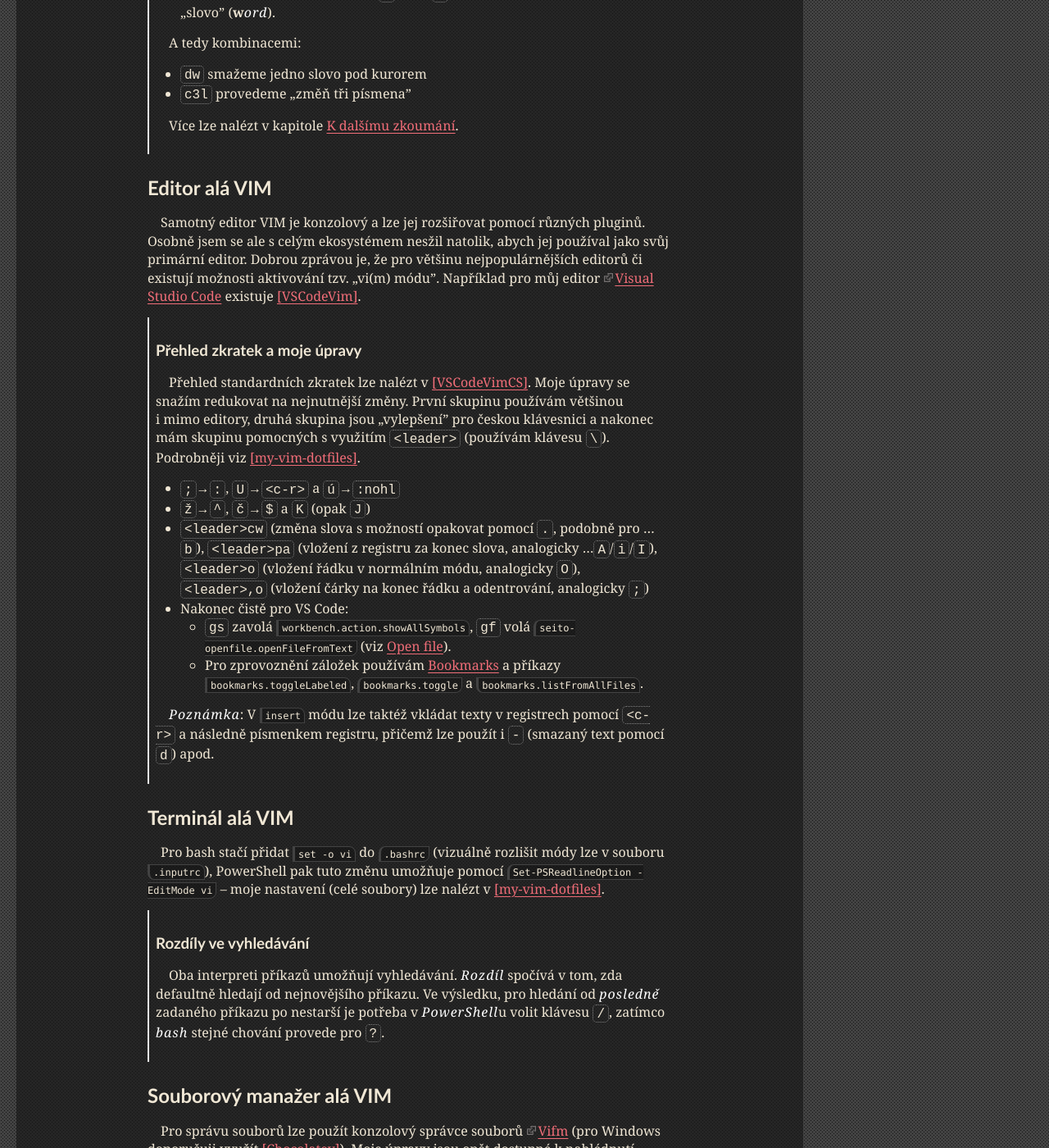
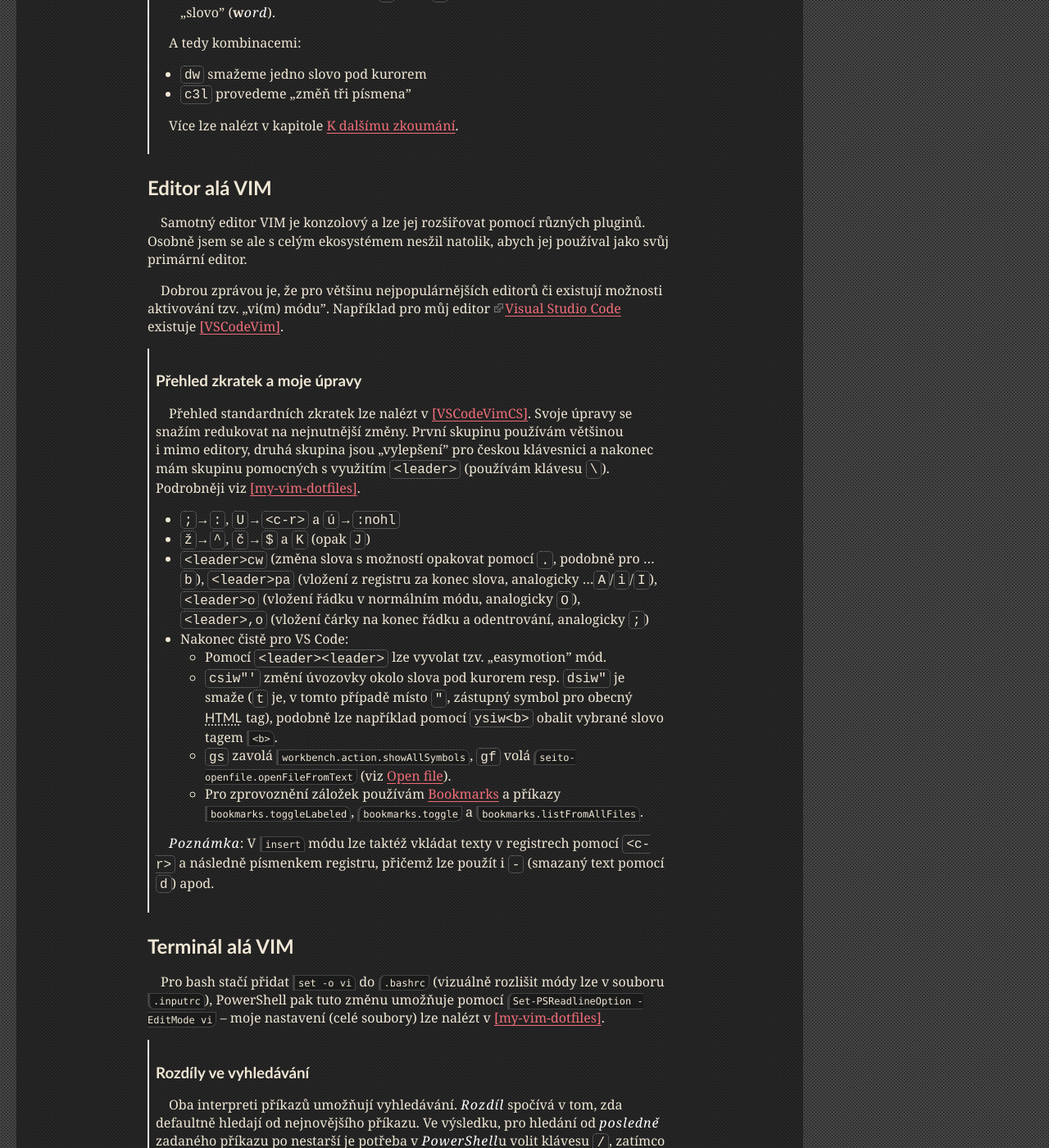
Before and after one commit to jaandrle/jaandrle.github.io, a Jekyll site: the page built from _posts/2020/2020-11-20-vim-vsude-2020.md, in a window 1280 px wide and 1400 px high, scrolled down 901 px. Shown: the whole window at 82% size. Built offline with Jekyll 4.4.1, drawn with Linux system fonts in a browser that asks for light colours; emoji names are drawn with the system emoji font; some of the changed text lies outside the part shown.

Commit message:
dopisování

```diff
--- a/_data/reference/vim_vsude_2020.yml
+++ b/_data/reference/vim_vsude_2020.yml
@@ -29,3 +29,7 @@ tridactyl:
   caption: "Rozšíření „tridactyl” pro Firefox"
   href: "https://github.com/tridactyl/tridactyl"
   caption: "Přidává Vimu podobnou navigaci a klávesové zkratky, také tzv. „easymotion” resp. „vimperator” navigaci."
+arabesque:
+  caption: "Články o VIM tipech na blogu Arabesque (EN)"
+  href: "https://sanctum.geek.nz/arabesque/category/vim/"
+  description: "Například [Special characters in Vim](https://sanctum.geek.nz/arabesque/special-characters-in-vim/)."
--- a/_posts/2020/2020-11-20-vim-vsude-2020.md
+++ b/_posts/2020/2020-11-20-vim-vsude-2020.md
@@ -48,17 +48,21 @@ Každopádně, po ukončení vývoje ze strany vývojářů Ubuntu, jsem si až
 " %}
 
 ## Editor alá VIM
-Samotný editor VIM je konzolový a lze jej rozšiřovat pomocí různých pluginů. Osobně jsem se ale s celým ekosystémem nesžil natolik, abych jej používal jako svůj primární editor. Dobrou zprávou je, že pro většinu nejpopulárnějších editorů či {{ site.data.abbr.IDE }} existují možnosti aktivování tzv. „vi(m) módu”. Například pro můj editor [Visual Studio Code](https://cs.wikipedia.org/wiki/Visual_Studio_Code "Článek na Wikipedii") existuje {% include reference.html target="VSCodeVim" %}.
+Samotný editor VIM je konzolový a lze jej rozšiřovat pomocí různých pluginů. Osobně jsem se ale s celým ekosystémem nesžil natolik, abych jej používal jako svůj primární editor.
+
+Dobrou zprávou je, že pro většinu nejpopulárnějších editorů či {{ site.data.abbr.IDE }} existují možnosti aktivování tzv. „vi(m) módu”. Například pro můj editor [Visual Studio Code](https://cs.wikipedia.org/wiki/Visual_Studio_Code "Článek na Wikipedii") existuje {% include reference.html target="VSCodeVim" %}.
 
 {% capture tmp_textBox %}
 
 > ### Přehled zkratek a moje úpravy
-> Přehled standardních zkratek lze nalézt v {% include reference.html target="VSCodeVimCS" %}. Moje úpravy se snažím redukovat na nejnutnější změny.
+> Přehled standardních zkratek lze nalézt v {% include reference.html target="VSCodeVimCS" %}. Svoje úpravy se snažím redukovat na nejnutnější změny.
 > První skupinu používám většinou i mimo editory, druhá skupina jsou „vylepšení” pro českou klávesnici a nakonec mám skupinu pomocných s využitím <kbd>&lt;leader&gt;</kbd> (používám klávesu <kbd>&#92;</kbd>). Podrobněji viz {% include reference.html target="my-vim-dotfiles" %}.
 > - <kbd>;</kbd>→<kbd>:</kbd>, <kbd>U</kbd>→<kbd>&lt;c-r&gt;</kbd> a <kbd>ú</kbd>→<kbd>:nohl</kbd>
 > - <kbd>ž</kbd>→<kbd>^</kbd>, <kbd>č</kbd>→<kbd>$</kbd> a <kbd>K</kbd> (opak <kbd>J</kbd>)
 > - <kbd>&lt;leader&gt;cw</kbd> (změna slova s možností opakovat pomocí <kbd>.</kbd>, podobně pro …<kbd>b</kbd>), <kbd>&lt;leader&gt;pa</kbd> (vložení z registru za konec slova, analogicky …<kbd>A</kbd>/<kbd>i</kbd>/<kbd>I</kbd>), <kbd>&lt;leader&gt;o</kbd> (vložení řádku v normálním módu, analogicky <kbd>O</kbd>), <kbd>&lt;leader&gt;,o</kbd> (vložení čárky na konec řádku a odentrování, analogicky <kbd>;</kbd>)
 > - Nakonec čistě pro VS Code:
+>    - Pomocí <kbd>&lt;leader&gt;&lt;leader&gt;</kbd> lze vyvolat tzv. „easymotion” mód.
+>    - <kbd>csiw"'</kbd> změní úvozovky okolo slova pod kurorem resp. <kbd>dsiw"</kbd> je smaže (<kbd>t</kbd> je, v tomto případě místo <kbd>"</kbd>, zástupný symbol pro obecný {{ site.data.abbr.HTML }} tag), podobně lze například pomocí <kbd>ysiw&lt;b&gt;</kbd> obalit vybrané slovo tagem `<b>`.
 >    - <kbd>gs</kbd> zavolá `workbench.action.showAllSymbols`, <kbd>gf</kbd> volá `seito-openfile.openFileFromText` (viz [Open file](https://marketplace.visualstudio.com/items?itemName=Fr43nk.seito-openfile "Rozšíření pro Visual Studio Code otevírající soubor pod kurzorem")).
 >    - Pro zprovoznění záložek používám [Bookmarks](https://marketplace.visualstudio.com/items?itemName=alefragnani.Bookmarks) a příkazy `bookmarks.toggleLabeled`, `bookmarks.toggle` a `bookmarks.listFromAllFiles`.
 >
@@ -90,3 +94,4 @@ Pro Firefox existuje projekt {% include reference.html target="tridactyl" %}, mo
 {% include references_list.html references=page.reference %}
 
 [^1]: Dobře, takhle je dost konzistentí napříč programy, ale už i u ní ne každému může být jasné, proč zrovna <kbd>Ctrl</kbd>. A co další možnosti uložení?
+[^2]: Lokální nastavení lze importovat resp. exportovat pomocí `:source --url [URL]` resp. `mkt`. Podrobněji viz {% include reference.html target="tridactyl" %}, sekce *FAQ*.
```
Also changed, not shown: other parts of _posts/2020/2020-11-20-vim-vsude-2020.md (+1 -1 lines).
